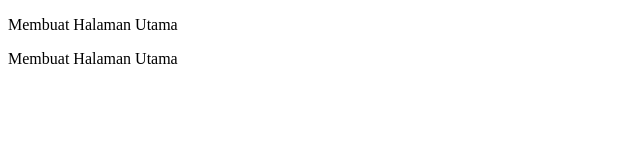
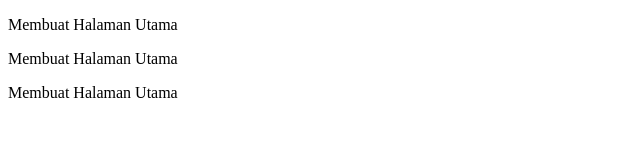
Before and after one commit to Izha-bot/MyProject, a plain HTML site: page index.html in a window 1280 px wide. Shown: the whole page, without its empty margins (0-640 px from the left). Drawn offline with Linux system fonts and the light colour scheme.

Commit message:
Update index.html2

```diff
--- a/index.html
+++ b/index.html
@@ -8,5 +8,7 @@
   <body>
     <p>Membuat Halaman Utama</p>
      <p>Membuat Halaman Utama</p>
+         <p>Membuat Halaman Utama</p>
+
   </body>
 </html>
```
